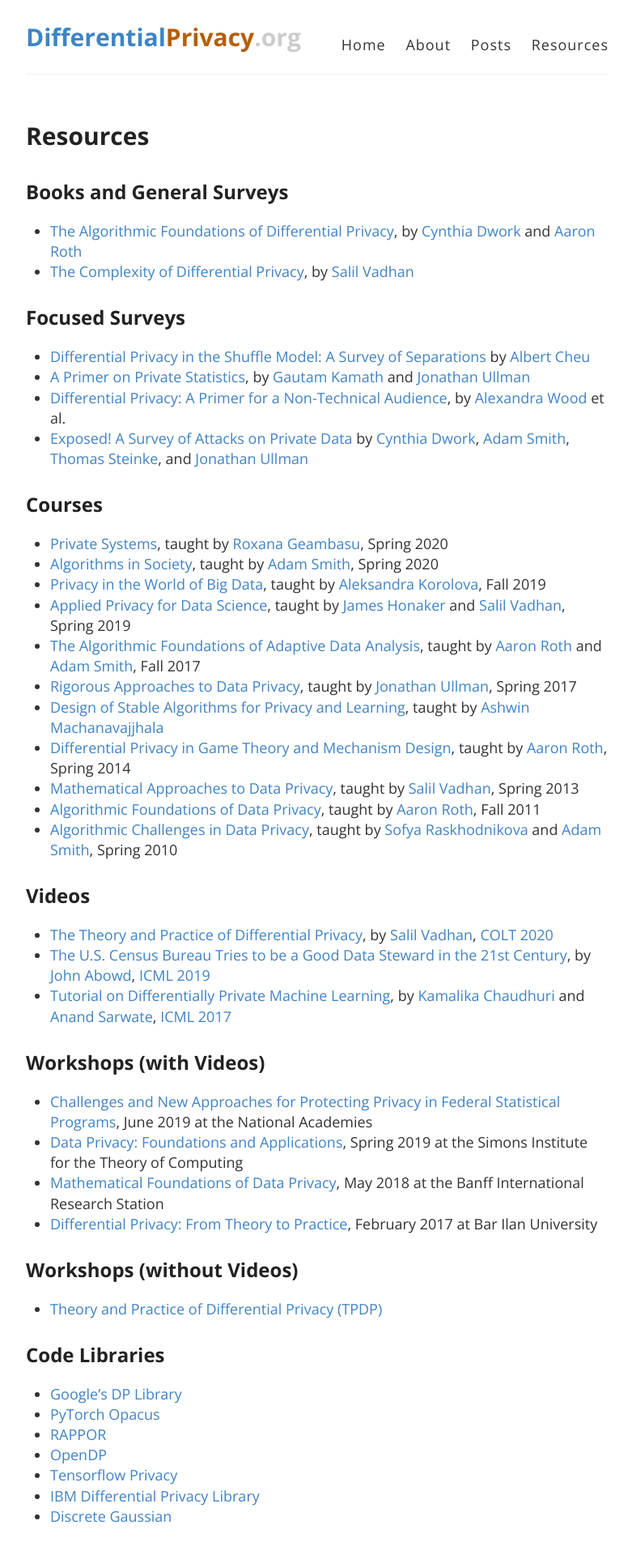
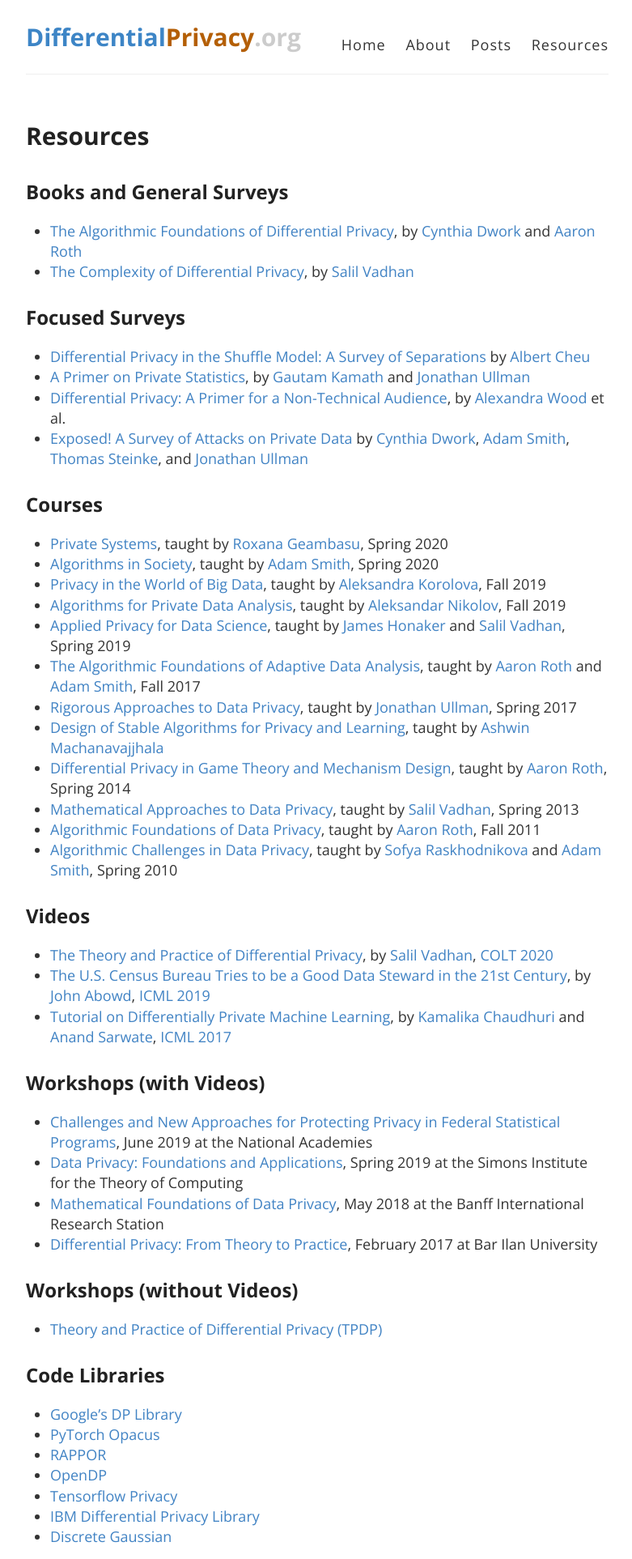
Before and after one commit to differentialprivacy/differentialprivacy, a Jekyll site: the page built from resources.md, in a window 1280 px wide. Shown: the whole page at 81% size, without its empty margins (248-1029 px from the left). Built offline with Jekyll 4.4.1, drawn with Linux system fonts in a browser that asks for light colours; before the commit the page ends 1900 px from its top, so only the background shows below that.

Commit message:
Update resources.md

```diff
--- a/resources.md
+++ b/resources.md
@@ -18,6 +18,7 @@ permalink: /resources/
 * [Private Systems](https://columbia.github.io/private-systems-class/), taught by [Roxana Geambasu](https://roxanageambasu.github.io/), Spring 2020
 * [Algorithms in Society](https://docs.google.com/document/d/1MO9DSbJMMnJxgml3uwYRgw2LaXPzUaDGyDM1CU6Z-Tk/), taught by [Adam Smith](https://cs-people.bu.edu/ads22/), Spring 2020
 * [Privacy in the World of Big Data](https://www.korolova.com/teaching/CSCI631/), taught by [Aleksandra Korolova](https://www.korolova.com/), Fall 2019
+* [Algorithms for Private Data Analysis](http://www.cs.toronto.edu/~anikolov/CSC2412F19/CSC2412.html), taught by [Aleksandar Nikolov](http://www.cs.toronto.edu/~anikolov/), Fall 2019
 * [Applied Privacy for Data Science](http://people.seas.harvard.edu/~salil/cs208/), taught by [James Honaker](https://hona.kr/) and [Salil Vadhan](https://salil.seas.harvard.edu/), Spring 2019
 * [The Algorithmic Foundations of Adaptive Data Analysis](https://adaptivedataanalysis.com/), taught by [Aaron Roth](https://www.cis.upenn.edu/~aaroth/) and [Adam Smith](https://cs-people.bu.edu/ads22/), Fall 2017
 * [Rigorous Approaches to Data Privacy](http://www.ccs.neu.edu/home/jullman/cs7880s17/syllabus.html), taught by [Jonathan Ullman](http://www.ccs.neu.edu/home/jullman/), Spring 2017
```
